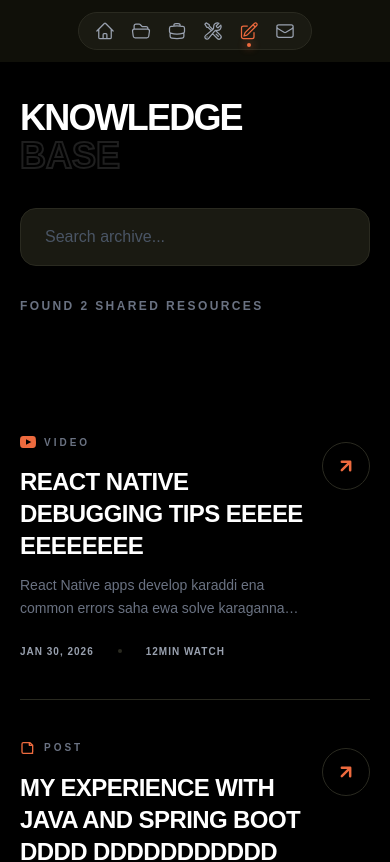
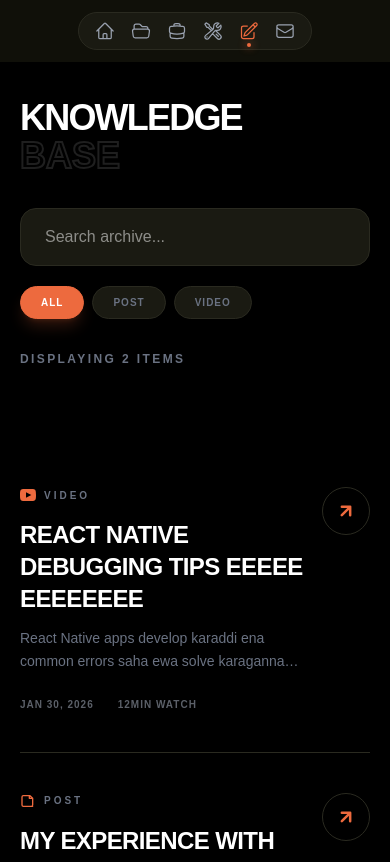
Before and after one commit to tharu-2003/Tharusha_Sandaruwan_Dahanayaka, a React (Vite) app: page /contents in a window 390 px wide. Shown: the top 862 px of the page. Built offline with nearby package versions, Linux system fonts and the light colour scheme.

Commit message:
add search buttons

```diff
--- a/src/pages/ContentsPage.tsx
+++ b/src/pages/ContentsPage.tsx
@@ -5,7 +5,6 @@
 import { Pagination } from '../components/PaginationControls';
 import { ContentPopup } from '../components/ContentPopup';
 
-// Icons set eka (Categories walata anuwa wenas wenna)
 const VideoIcon = () => (
   <svg className="w-4 h-4" fill="currentColor" viewBox="0 0 24 24"><path d="M19.615 3.184c-3.604-.246-11.631-.245-15.23 0-3.897.266-4.356 2.62-4.385 8.816.029 6.185.484 8.549 4.385 8.816 3.6.245 11.626.246 15.23 0 3.897-.266 4.356-2.62 4.385-8.816-.029-6.185-.484-8.549-4.385-8.816zm-10.615 12.816v-8l8 4-8 4z"/></svg>
 );
@@ -17,9 +16,9 @@
 const ContentsPage = () => {
   const [searchQuery, setSearchQuery] = useState("");
   const [currentPage, setCurrentPage] = useState(1);
+  const [activeCategory, setActiveCategory] = useState<"All" | "Post" | "Video">("All"); // NEW: Category state
   const itemsPerPage = 3;
 
-  // Popup state
   const [selectedContent, setSelectedContent] = useState<any>(null);
   const [isPopupOpen, setIsPopupOpen] = useState(false);
 
@@ -34,20 +33,26 @@
     document.body.style.overflow = 'unset';
   };
 
-  // 1. Filter & Reverse Logic
+  // 1. Updated Filter Logic
   const filteredContents = useMemo(() => {
-    const reversedData = [...contentData].reverse();
+    let results = [...contentData].reverse();
 
-    if (!searchQuery.trim()) return reversedData;
+    if (activeCategory !== "All") {
+      results = results.filter(item => item.category === activeCategory);
+    }
 
-    return reversedData.filter(item =>
-      item.title.toLowerCase().includes(searchQuery.toLowerCase()) ||
-      item.category.toLowerCase().includes(searchQuery.toLowerCase()) ||
-      item.description.toLowerCase().includes(searchQuery.toLowerCase())
+    if (searchQuery.trim()) {
+      const query = searchQuery.toLowerCase();
+      results = results.filter(item =>
+        item.title.toLowerCase().includes(query) ||
+        item.category.toLowerCase().includes(query) ||
+        item.description.toLowerCase().includes(query)
       );
-  }, [searchQuery]);
+    }
 
-  // 2. Pagination Calculations
+    return results;
+  }, [searchQuery, activeCategory]);
+
   const totalPages = Math.ceil(filteredContents.length / itemsPerPage);
 
   useEffect(() => {
@@ -58,10 +63,7 @@
 
   const indexOfLastItem = currentPage * itemsPerPage;
   const indexOfFirstItem = indexOfLastItem - itemsPerPage;
-
-  const currentItems = useMemo(() => {
-    return filteredContents.slice(indexOfFirstItem, indexOfLastItem);
-  }, [filteredContents, indexOfFirstItem, indexOfLastItem]);
+  const currentItems = filteredContents.slice(indexOfFirstItem, indexOfLastItem);
 
   useEffect(() => {
     window.scrollTo({ top: 0, behavior: 'smooth' });
@@ -70,194 +72,102 @@
   return (
     <div className="min-h-screen bg-black text-white p-5 sm:p-10 md:p-16 lg:p-20 font-sans selection:bg-[#ed6a3e]/30">
       <Navigation />
-
-      <ContentPopup
-        content={selectedContent}
-        isOpen={isPopupOpen}
-        onClose={closeContent}
-      />
+      <ContentPopup content={selectedContent} isOpen={isPopupOpen} onClose={closeContent} />
 
       <div className="flex flex-col lg:flex-row gap-12 lg:gap-32 mt-20 lg:mt-3">
 
-        {/* LEFT SIDE: Title & Search */}
+        {/* LEFT SIDE: Title, Search & Filter Buttons */}
         <div className="w-full lg:w-1/3 lg:sticky lg:top-32 h-fit space-y-8">
-          {/* Title with staggered animation */}
-          <motion.div
-            initial={{ opacity: 0, y: 30 }}
-            animate={{ opacity: 1, y: 0 }}
-            transition={{ duration: 0.6 }}
-          >
-            <motion.h1
-              initial={{ opacity: 0, x: -50 }}
-              animate={{ opacity: 1, x: 0 }}
-              transition={{ duration: 0.6, delay: 0.2 }}
-              className="text-4xl sm:text-6xl lg:text-6xl font-black tracking-tighter leading-none uppercase"
-            >
-              KNOWLEDGE
-            </motion.h1>
-            <motion.span
-              initial={{ opacity: 0, x: 50 }}
-              animate={{ opacity: 1, x: 0 }}
-              transition={{ duration: 0.6, delay: 0.3 }}
-              className="ghost-text text-[#1a1a12] stroke-[#2a2a20] stroke-1 uppercase text-4xl sm:text-6xl lg:text-6xl font-black block"
-            >
-              BASE
-            </motion.span>
+          <motion.div initial={{ opacity: 0, y: 30 }} animate={{ opacity: 1, y: 0 }} transition={{ duration: 0.6 }}>
+            <h1 className="text-4xl sm:text-6xl lg:text-6xl font-black tracking-tighter leading-none uppercase">KNOWLEDGE</h1>
+            <span className="ghost-text text-[#1a1a12] stroke-[#2a2a20] stroke-1 uppercase text-4xl sm:text-6xl lg:text-6xl font-black block">BASE</span>
           </motion.div>
 
+          <div className="space-y-5">
             {/* Search Box */}
-          <motion.div
-            initial={{ opacity: 0, y: 20 }}
-            animate={{ opacity: 1, y: 0 }}
-            transition={{ duration: 0.5, delay: 0.4 }}
-            className="relative w-full max-w-md"
-          >
+            <motion.div initial={{ opacity: 0, y: 20 }} animate={{ opacity: 1, y: 0 }} transition={{ duration: 0.5, delay: 0.4 }}>
               <input
                 type="text"
                 placeholder="Search archive..."
                 value={searchQuery}
-              onChange={(e) => {
-                setSearchQuery(e.target.value);
-                setCurrentPage(1);
-              }}
-              className="w-full bg-[#1a1a12] border border-[#2a2a20] rounded-2xl px-6 py-4 text-white placeholder-gray-600 focus:outline-none focus:border-[#ed6a3e] transition-all"
+                onChange={(e) => { setSearchQuery(e.target.value); setCurrentPage(1); }}
+                className="w-full bg-[#1a1a12] border border-[#2a2a20] rounded-2xl px-6 py-4 text-white focus:border-[#ed6a3e] outline-none transition-all"
               />
             </motion.div>
 
-          <motion.p
-            initial={{ opacity: 0 }}
-            animate={{ opacity: 1 }}
-            transition={{ duration: 0.5, delay: 0.5 }}
-            className="text-gray-500 text-xs font-bold uppercase tracking-[0.2em]"
-          >
-            Found {filteredContents.length} Shared Resources
-          </motion.p>
-
-          {/* Desktop Pagination */}
+            {/* NEW: Filter Buttons (All, Post, Video) */}
             <motion.div
               initial={{ opacity: 0, y: 20 }}
               animate={{ opacity: 1, y: 0 }}
-            transition={{ duration: 0.5, delay: 0.6 }}
-            className="hidden lg:block"
+              transition={{ duration: 0.5, delay: 0.5 }}
+              className="flex flex-wrap gap-2 max-w-md"
             >
-            <Pagination
-              currentPage={currentPage}
-              totalPages={totalPages}
-              setCurrentPage={setCurrentPage}
-            />
+              {["All", "Post", "Video"].map((mode, index) => (
+                <motion.button
+                  key={mode}
+                  initial={{ opacity: 0, scale: 0.8 }}
+                  animate={{ opacity: 1, scale: 1 }}
+                  transition={{ duration: 0.3, delay: 0.6 + index * 0.1 }}
+                  whileHover={{ scale: 1.05 }}
+                  whileTap={{ scale: 0.95 }}
+                  onClick={() => {
+                    setActiveCategory(mode as any);
+                    setCurrentPage(1);
+                  }}
+                  className={`px-5 py-2 rounded-full text-[10px] font-black uppercase tracking-widest transition-all duration-300 border ${
+                    activeCategory === mode
+                      ? "bg-[#ed6a3e] border-[#ed6a3e] text-white shadow-lg shadow-[#ed6a3e]/20"
+                      : "bg-[#1a1a12] border-[#2a2a20] text-gray-500 hover:border-gray-400 hover:text-gray-300"
+                  }`}
+                >
+                  {mode}
+                </motion.button>
+              ))}
             </motion.div>
           </div>
 
-        {/* RIGHT SIDE: Content List (3 per page) */}
+          <motion.p initial={{ opacity: 0 }} animate={{ opacity: 1 }} transition={{ delay: 0.7 }} className="text-gray-500 text-xs font-bold uppercase tracking-[0.2em]">
+            Displaying {filteredContents.length} {activeCategory === "All" ? "" : activeCategory} items
+          </motion.p>
+
+          <div className="hidden lg:block">
+            <Pagination currentPage={currentPage} totalPages={totalPages} setCurrentPage={setCurrentPage} />
+          </div>
+        </div>
+
+        {/* RIGHT SIDE: Content List */}
         <div className="lg:w-2/3">
           {currentItems.length > 0 ? (
             <div className="flex flex-col">
               {currentItems.map((item, index) => (
-                <motion.div
-                  key={item._id}
-                  initial={{ opacity: 0, y: 50 }}
-                  animate={{ opacity: 1, y: 0 }}
-                  transition={{ duration: 0.5, delay: index * 0.15 }}
-                >
-                  <div
-                    onClick={() => openContent(item)}
-                    className="group flex items-start justify-between gap-4 sm:gap-10 py-10 border-b border-[#2a2a20] hover:border-[#ed6a3e]/40 transition-all duration-500 cursor-pointer"
-                  >
+                <motion.div key={item._id} initial={{ opacity: 0, y: 50 }} animate={{ opacity: 1, y: 0 }} transition={{ duration: 0.5, delay: index * 0.15 }}>
+                  <div onClick={() => openContent(item)} className="group flex items-start justify-between gap-4 sm:gap-10 py-10 border-b border-[#2a2a20] hover:border-[#ed6a3e]/40 transition-all duration-500 cursor-pointer">
                     <div className="flex-1">
-                      {/* Category & Icon */}
-                      <motion.div
-                        initial={{ opacity: 0, x: -20 }}
-                        animate={{ opacity: 1, x: 0 }}
-                        transition={{ duration: 0.4, delay: index * 0.15 + 0.2 }}
-                        className="flex items-center gap-2 mb-4"
-                      >
-                        <span className="text-[#ed6a3e] group-hover:scale-110 transition-transform duration-300">
-                          {item.category === "Video" ? <VideoIcon /> : <PostIcon />}
-                        </span>
-                        <span className="text-[10px] uppercase tracking-[0.3em] text-gray-500 font-black">
-                          {item.category}
-                        </span>
-                      </motion.div>
-
-                      <motion.h3
-                        initial={{ opacity: 0, x: -20 }}
-                        animate={{ opacity: 1, x: 0 }}
-                        transition={{ duration: 0.4, delay: index * 0.15 + 0.3 }}
-                        className="text-2xl sm:text-3xl font-black text-white group-hover:text-[#ed6a3e] transition-colors duration-300 mb-3 tracking-tight uppercase"
-                      >
-                        {item.title}
-                      </motion.h3>
-
-                      <motion.p
-                        initial={{ opacity: 0 }}
-                        animate={{ opacity: 1 }}
-                        transition={{ duration: 0.4, delay: index * 0.15 + 0.4 }}
-                        className="text-gray-500 text-sm sm:text-base leading-relaxed max-w-2xl mb-6 line-clamp-2 group-hover:text-gray-400 transition-colors"
-                      >
-                        {item.description}
-                      </motion.p>
-
-                      <motion.div
-                        initial={{ opacity: 0, y: 10 }}
-                        animate={{ opacity: 1, y: 0 }}
-                        transition={{ duration: 0.4, delay: index * 0.15 + 0.5 }}
-                        className="flex items-center gap-6 opacity-60"
-                      >
+                      <div className="flex items-center gap-2 mb-4">
+                        <span className="text-[#ed6a3e]">{item.category === "Video" ? <VideoIcon /> : <PostIcon />}</span>
+                        <span className="text-[10px] uppercase tracking-[0.3em] text-gray-500 font-black">{item.category}</span>
+                      </div>
+                      <h3 className="text-2xl sm:text-3xl font-black text-white group-hover:text-[#ed6a3e] transition-colors mb-3 uppercase tracking-tight">{item.title}</h3>
+                      <p className="text-gray-500 text-sm sm:text-base leading-relaxed line-clamp-2 mb-6 group-hover:text-gray-400">{item.description}</p>
+                      <div className="flex items-center gap-6 opacity-60">
                         <span className="text-[10px] font-bold text-gray-400 uppercase tracking-widest">{item.date}</span>
-                        <span className="w-1 h-1 bg-[#2a2a20] rounded-full"></span>
-                        <span className="text-[10px] font-bold text-gray-400 uppercase tracking-widest">
-                          {item.category === "Video" ? item.watchingTime : item.readTime}
-                        </span>
-                      </motion.div>
+                        <span className="text-[10px] font-bold text-gray-400 uppercase tracking-widest">{item.category === "Video" ? item.watchingTime : item.readTime}</span>
                       </div>
-
-                    {/* Action Icon */}
-                    <motion.div
-                      initial={{ opacity: 0, scale: 0.8 }}
-                      animate={{ opacity: 1, scale: 1 }}
-                      transition={{ duration: 0.4, delay: index * 0.15 + 0.3 }}
-                      whileHover={{ scale: 1.1, rotate: 45 }}
-                      className="mt-2"
-                    >
-                      <div className="w-12 h-12 rounded-full border border-[#2a2a20] flex items-center justify-center text-[#ed6a3e] group-hover:bg-[#ed6a3e] group-hover:text-white group-hover:border-[#ed6a3e] transition-all duration-500 shadow-xl group-hover:shadow-[#ed6a3e]/20">
-                        <svg
-                          className="w-5 h-5 transform group-hover:translate-x-1 group-hover:-translate-y-1 transition-transform duration-500"
-                          fill="none"
-                          viewBox="0 0 24 24"
-                          stroke="currentColor"
-                        >
-                          <path strokeLinecap="round" strokeLinejoin="round" strokeWidth={3} d="M7 17L17 7M17 7H7M17 7v10" />
-                        </svg>
                     </div>
-                    </motion.div>
+                    <div className="w-12 h-12 rounded-full border border-[#2a2a20] flex items-center justify-center text-[#ed6a3e] group-hover:bg-[#ed6a3e] group-hover:text-white transition-all duration-500">
+                        <svg className="w-5 h-5 transform group-hover:translate-x-1 group-hover:-translate-y-1 transition-transform" fill="none" viewBox="0 0 24 24" stroke="currentColor"><path strokeLinecap="round" strokeLinejoin="round" strokeWidth={3} d="M7 17L17 7M17 7H7M17 7v10" /></svg>
+                    </div>
                   </div>
                 </motion.div>
               ))}
             </div>
           ) : (
-            <motion.div
-              initial={{ opacity: 0, scale: 0.9 }}
-              animate={{ opacity: 1, scale: 1 }}
-              transition={{ duration: 0.5 }}
-              className="text-center py-24 border border-dashed border-[#2a2a20] rounded-3xl bg-[#0a0a0a]"
-            >
-              <p className="text-gray-600 uppercase tracking-widest font-black text-xs">No matching results found</p>
-            </motion.div>
+            <div className="text-center py-24 border border-dashed border-[#2a2a20] rounded-3xl"><p className="text-gray-600 uppercase tracking-widest font-black text-xs">No matching results found</p></div>
           )}
 
-          {/* Mobile Pagination */}
-          <motion.div
-            initial={{ opacity: 0, y: 30 }}
-            animate={{ opacity: 1, y: 0 }}
-            transition={{ duration: 0.5, delay: 0.3 }}
-            className="lg:hidden mt-12 pb-10"
-          >
-            <Pagination
-              currentPage={currentPage}
-              totalPages={totalPages}
-              setCurrentPage={setCurrentPage}
-            />
-          </motion.div>
+          <div className="lg:hidden mt-12 pb-10">
+            <Pagination currentPage={currentPage} totalPages={totalPages} setCurrentPage={setCurrentPage} />
+          </div>
         </div>
       </div>
     </div>
```
Lines whose indentation alone changed are shown as unchanged.
